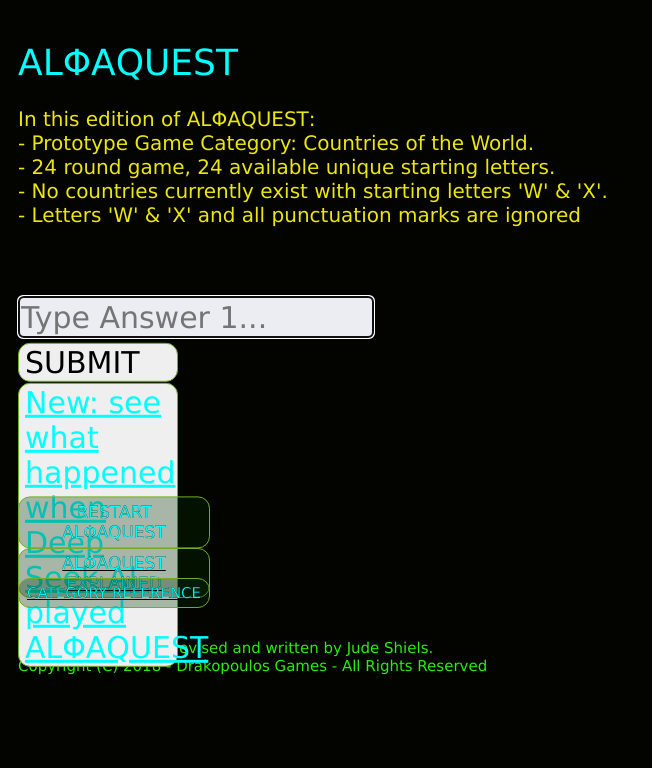
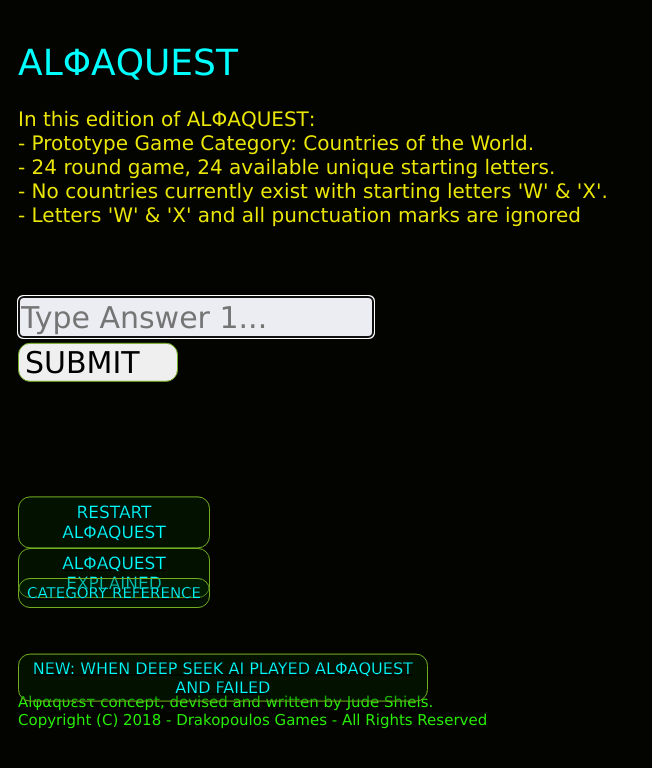
Before and after one commit to alfaquest/alfaquestv2, a website: page public/index.html in a window 1280 px wide. Shown: the whole page, without its empty margins (0-652 px from the left). Drawn offline with Linux system fonts and the light colour scheme.

Commit message:
new changes

```diff
--- a/public/css/style.css
+++ b/public/css/style.css
@@ -271,6 +271,19 @@ a:visited {
     padding: 5px;
 }
 
+#aqvai{
+  color: cyan;
+    font: 16px "Lucida Grande", Helvetica, Arial, sans-serif;
+    -webkit-text-stroke-width: 0.2px;
+    -webkit-text-stroke-color: black;
+    background: rgba(2, 51, 2, 0.3);
+    background-size: auto;
+    width: 32%;
+    text-align: center;
+    margin: 0;
+    padding: 4px;
+}
+
 @media only screen and (max-width: 600px) {
   #help {
       width: 130px;
--- a/public/index.html
+++ b/public/index.html
@@ -8,12 +8,6 @@
 <body>
 
 <form>
-
-
-            <p><button id="aqvai">
-            <a href="./aqvai.html" target="_blank"><body link="cyan" vlink="yellow" alink="green">New: see what happened when Deep Seek AI played ΑLΦΑQUΕSΤ</a>
-           </button></p>
-
 
     <h1>ΑLΦΑQUΕSΤ</h1>
     <p id = intro> In this edition of ΑLΦΑQUΕSΤ:<br>
@@ -106,9 +100,17 @@
            <br>
 
 
-   <p><button id="source">
+        <p><button id="source">
             <a href="https://en.wikipedia.org/wiki/List_of_sovereign_states" target="_blank"><body link="cyan" vlink="yellow" alink="green"></body>CATEGORY REFERENCE</a>
         </button></p>
+
+        <br>
+        <br>
+        <br>
+
+        <p><button id="aqvai">
+            <a href="./aqvai.html" target="_blank"><body link="cyan" vlink="yellow" alink="green">NEW: WHEN DEEP SEEK AI PLAYED ΑLΦΑQUΕSΤ AND FAILED</a>
+           </button></p>
 
         <br>
         <br>
```
Also changed, not shown: public/aqvai.html (+38 -14 lines).
